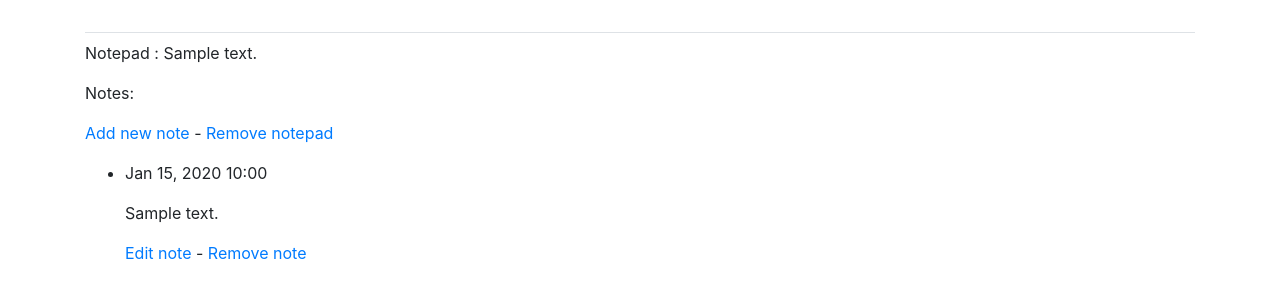
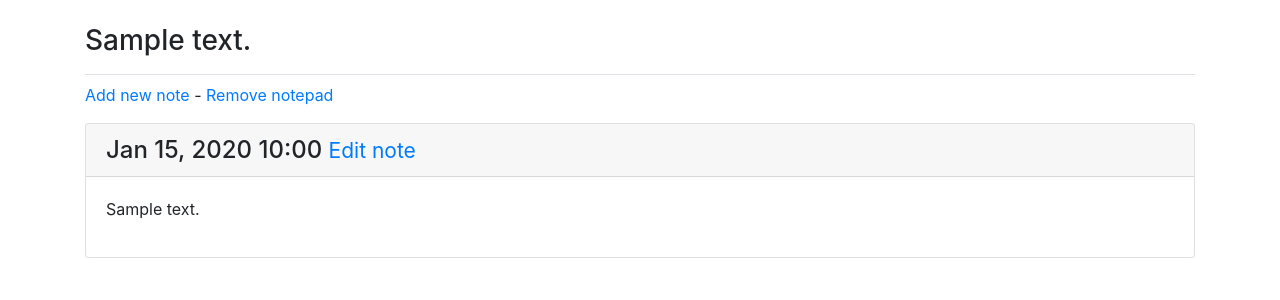
Before and after one commit to Official21A/WebNotePad, a Django app: page /notepads/1/ in a window 1280 px wide. Shown: the part 58-358 px from the top of the page. Run offline with Django 3.2, Linux system fonts and the light colour scheme; a user stored in the database is signed in; tables that the repository leaves empty hold one stand-in row (values such as "Sample post"); some libraries are stand-ins or nearby versions.

Commit message:
Modify notepads styles

```diff
--- a/note_logs/templates/note_logs/notepad.html
+++ b/note_logs/templates/note_logs/notepad.html
@@ -1,29 +1,29 @@
 {% extends 'note_logs/base.html' %}
 
+{% block page_header %}
+  <h3>{{ notepad }}</h3>
+{% endblock page_header %}
+
 {% block content %}
-
-  <p>Notepad : {{ notepad }}</p>
-
-  <p>Notes:</p>
 
   <p>
     <a href="{% url 'note_logs:new_note' notepad.id %}">Add new note</a> -
     <a href="{% url 'note_logs:delete_notepad' notepad.id %}">Remove notepad</a>
   </p>
 
-  <ul>
-  	{% for note in notes %}
-  	  <li>
-  	  	<p>{{ note.date_added|date:"M d, Y H:i" }}</p>
-  	  	<p>{{ note.text|linebreaks }}</p>
-        <p>
-          <a href="{% url 'note_logs:edit_note' note.id %}">Edit note</a> -
-          <a href="{% url 'note_logs:delete_note' note.id %}">Remove note</a>
-        </p>
-  	  </li>
-  	{% empty %}
-  	  <li>No notes have been created yet.</li>
-  	{% endfor %}
-  </ul>
+  {% for note in notes %}
+    <div class="card mb-3">
+      <h4 class="card-header">
+        {{ note.date_added|date:"M d, Y H:i" }}
+         <small><a href="{% url 'note_logs:edit_note' note.id %}">
+          Edit note</a></small>
+      </h4>
+      <div class="card-body">
+        {{ note.text|linebreaks }}
+      </div>
+    </div>
+  {% empty %}
+  	 <p>No notes have been created yet.</p>
+  {% endfor %}
 
 {% endblock content %}
```
Also changed, not shown: note_logs/templates/note_logs/notepads.html (+8 -6 lines).
